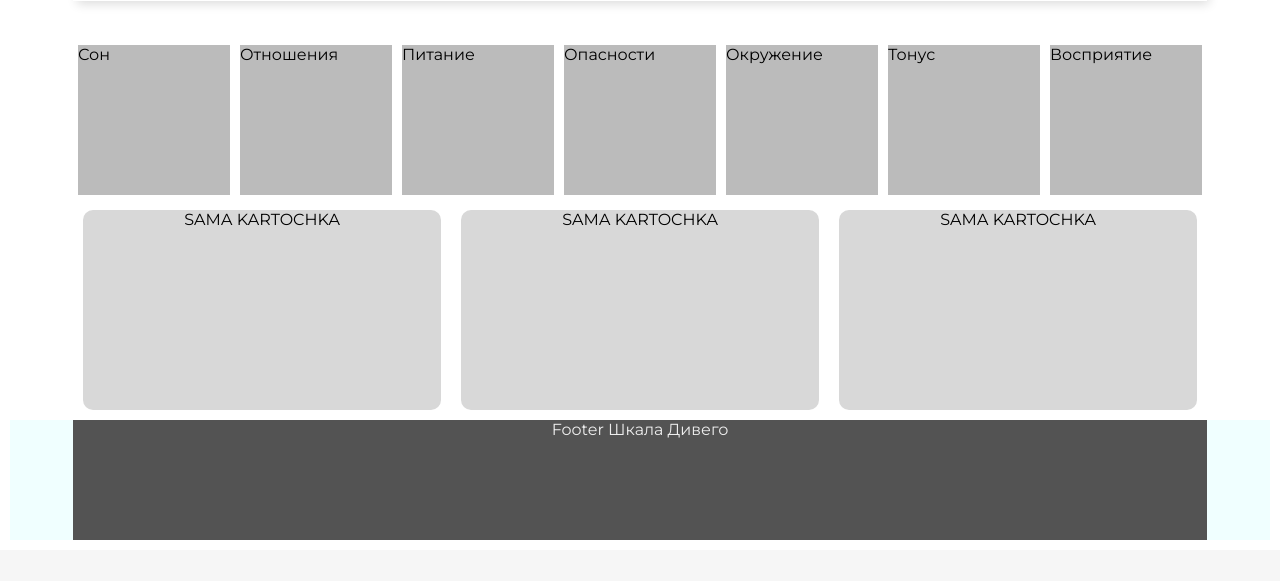
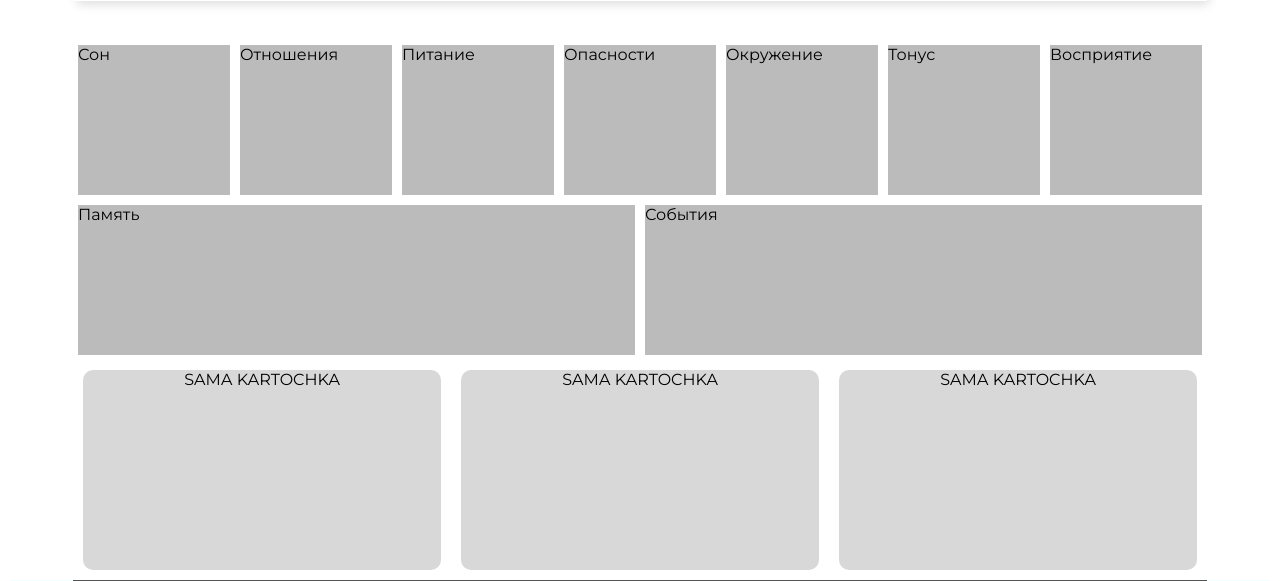
Before and after one commit to Volk-Ingenior/astrobux, a PHP site: page / in a window 1280 px wide. Shown: the part 803-1384 px from the top of the page. Before the commit the page ends 1343 px from the top, so only its background shows below. Run offline with PHP 8.4, Linux system fonts and the light colour scheme.

Commit message:
20-11 Mode

```diff
--- a/index.php
+++ b/index.php
@@ -139,6 +139,8 @@ $currentDay_simple = getDayOfYear_simple('now');
         <div class="graf_state">Окружение</div>
         <div class="graf_state">Тонус</div>
         <div class="graf_state">Восприятие</div>
+        <div class="graf_state">Память</div>
+        <div class="graf_state">События</div>
     </div>
 
 
```
